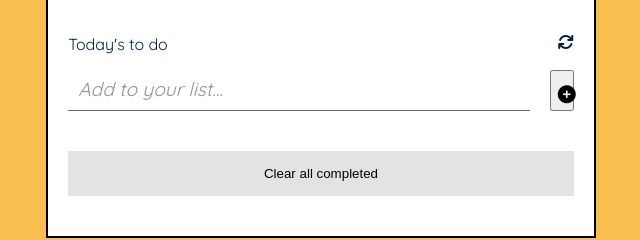
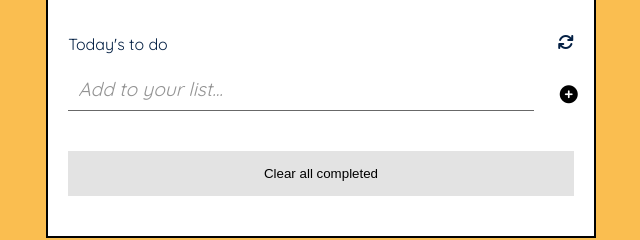
Before and after one commit to Talha-Hanif5666/To-Do-List, a website built with webpack: page src/index.html in a window 1280 px wide. Shown: the part 198-438 px from the top of the page, 319-959 px from the left. Built offline with nearby package versions, Linux system fonts and the light colour scheme.

Commit message:
Add css file

```diff
--- a/src/style.css
+++ b/src/style.css
@@ -67,7 +67,7 @@ form {
   gap: 20px;
 }
 
-form .add {
+form .new-task {
   background: none;
   border: none;
 }
```
